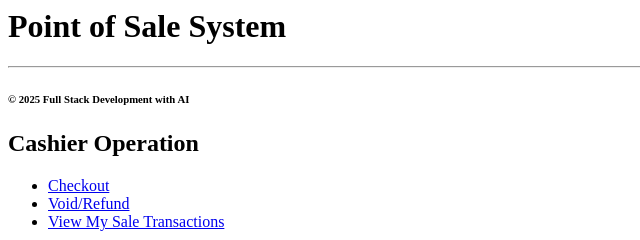
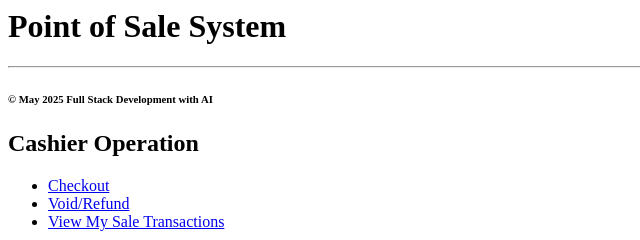
Before and after one commit to indusandya/PointOfSaleSystemWeb, a plain HTML site: page index.html in a window 1280 px wide. Shown: the top 240 px of the page, 0-640 px from the left. Drawn offline with Linux system fonts and the light colour scheme.

Commit message:
modified index.html copyright

```diff
--- a/index.html
+++ b/index.html
@@ -6,7 +6,7 @@
 		<h1>Point of Sale System</h1>
 		<p>
 			<hr/>
-			<h6>&copy; 2025 Full Stack Development with AI</h6>
+			<h6>&copy; May 2025 Full Stack Development with AI</h6>
 		</p>
 		<h2>Cashier Operation</h2>
 		<ul>
```
